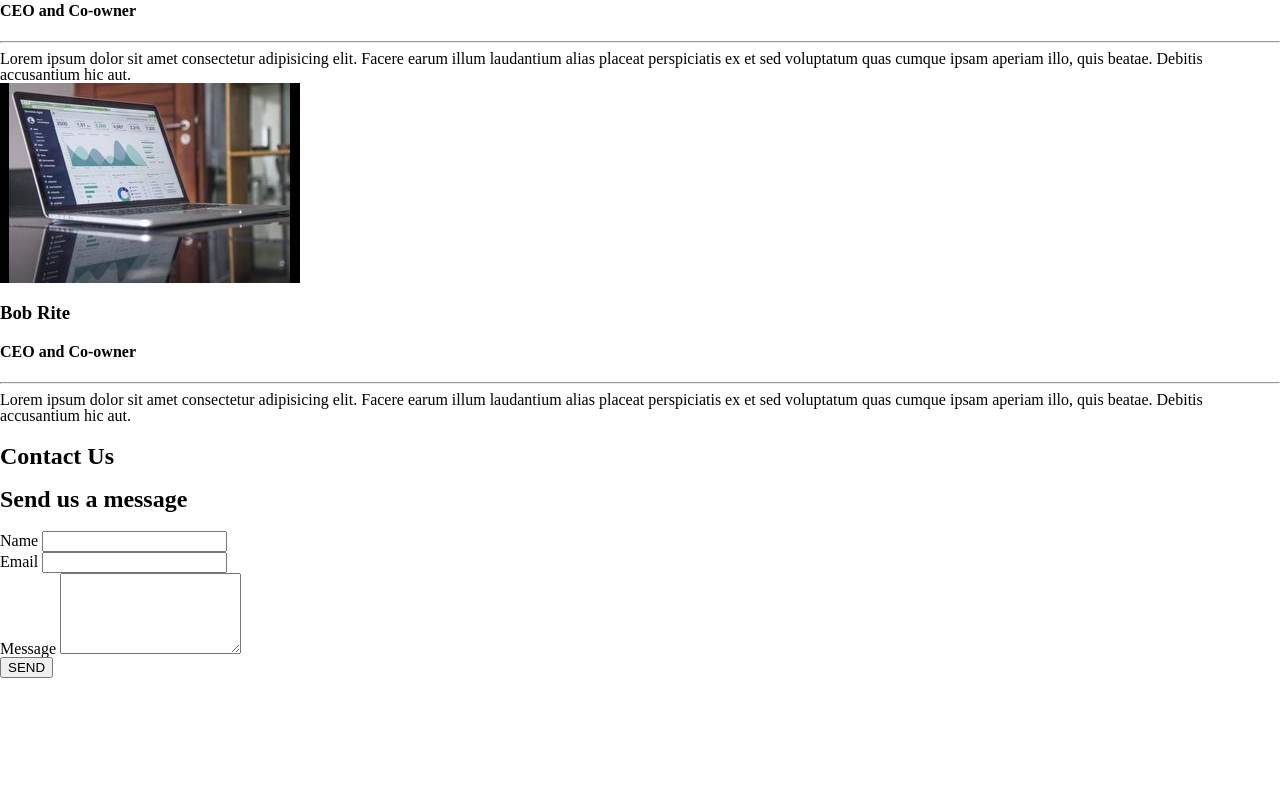
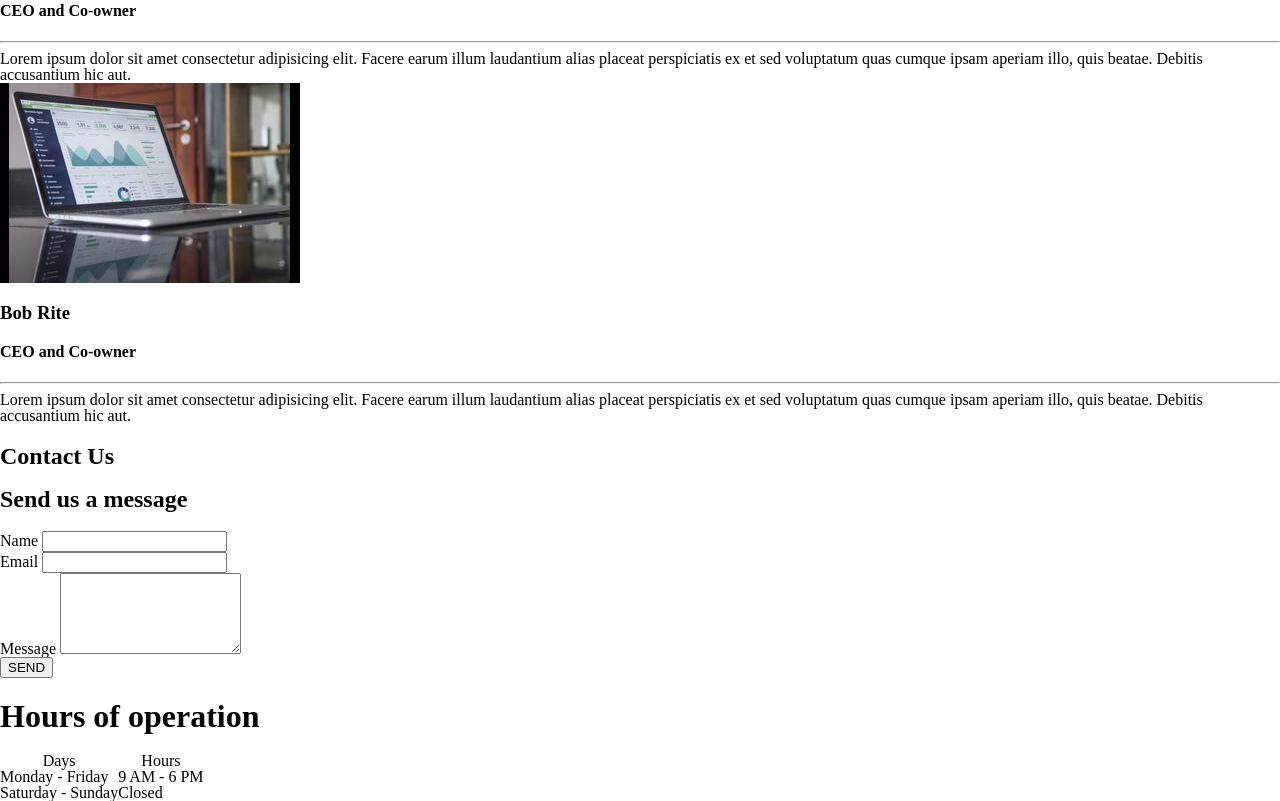
Before and after one commit to Cinecity/johnrobert.github.io-main, a plain HTML site: page final-project/index.html in a window 1280 px wide. Shown: the part 4939-5740 px from the top of the page. Before the commit the page ends 5617 px from the top, so only its background shows below. Drawn offline with Linux system fonts and the light colour scheme.

Commit message:
adds hours operating

```diff
--- a/final-project/index.html
+++ b/final-project/index.html
@@ -244,6 +244,32 @@
 
                 </div>
             </div>
+        </section>
+         <div class="contact-us-sec3">    <!-- Hours-of-operation -->
+            <div class="hours-operating">
+                <h1>Hours of operation</h1>
+                    <table>
+                        <thead>
+                            <tr>
+                                <th>Days</th>
+                                <th>Hours</th>
+                            </tr>
+                        </thead>
+                        <tbody>
+                            <tr>
+                                <td>Monday - Friday</td>
+                                <td>9 AM - 6 PM</td>
+                            </tr>
+
+                            <tr>
+                                <td>Saturday - Sunday</td>
+                                <td>Closed</td>
+                            </tr>
+                        </tbody>
+                    </table>
+                </div>
+        </div>
+
 
     </main>
 
```
